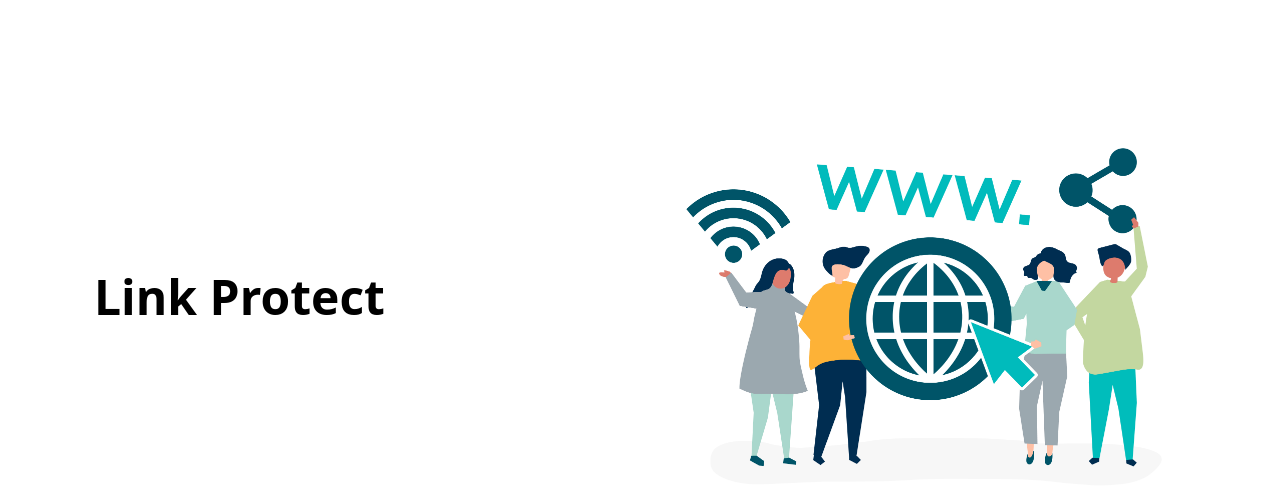
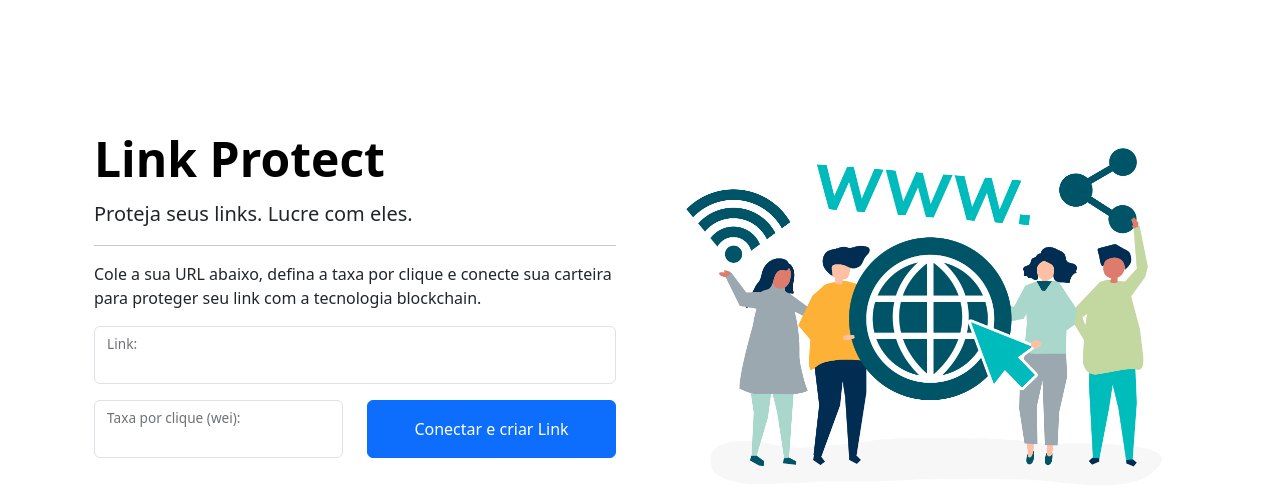
Before and after one commit to RochaEverton/linkprotect, a Next.js app: page / in a window 1280 px wide. Shown: the top 504 px of the page. Built offline with nearby package versions, Linux system fonts and the light colour scheme.

Commit message:
create form

```diff
--- a/src/app/page.js
+++ b/src/app/page.js
@@ -5,11 +5,30 @@ export default function Home() {
       <div className="container px-4 py-5">
         <div className="row flex-lg-row-reverse align-items-center g-5 py-5">
           <div className="col-6">
-            <img src="/link.jpg" alt="imagem link" className="d-block mx-lg-auto img-fluid" width="700" height="500"/>
+            <img src="/link.jpg" alt="imagem link" className="d-block mx-lg-auto img-fluid" width="700" height="500" />
           </div>
           <div className="col-6">
             <h1 className="display-5 fw-bold text-body-emphasis lh-1 mb-3">Link Protect</h1>
-
+            <p className="lead">Proteja seus links. Lucre com eles.</p>
+            <hr />
+            <p>Cole a sua URL abaixo, defina a taxa por clique e conecte sua carteira para proteger seu link com a tecnologia blockchain.</p>
+            <div className="form-floating mb-3">
+              <input type="text" id="url" className="form-control" />
+              <label htmlFor="url">Link:</label>
+            </div>
+            <div className="row mb-3">
+              <div className="col-6">
+                <div className="form-floating">
+                  <input type="number" id="fee" className="form-control" />
+                  <label htmlFor="fee">Taxa por clique (wei):</label>
+                </div>
+              </div>
+              <div className="col-6">
+                <button type="button" className="btn btn-primary w-100 h-100">
+                  Conectar e criar Link
+                </button>
+              </div>
+            </div>
           </div>
         </div>
       </div>
```
